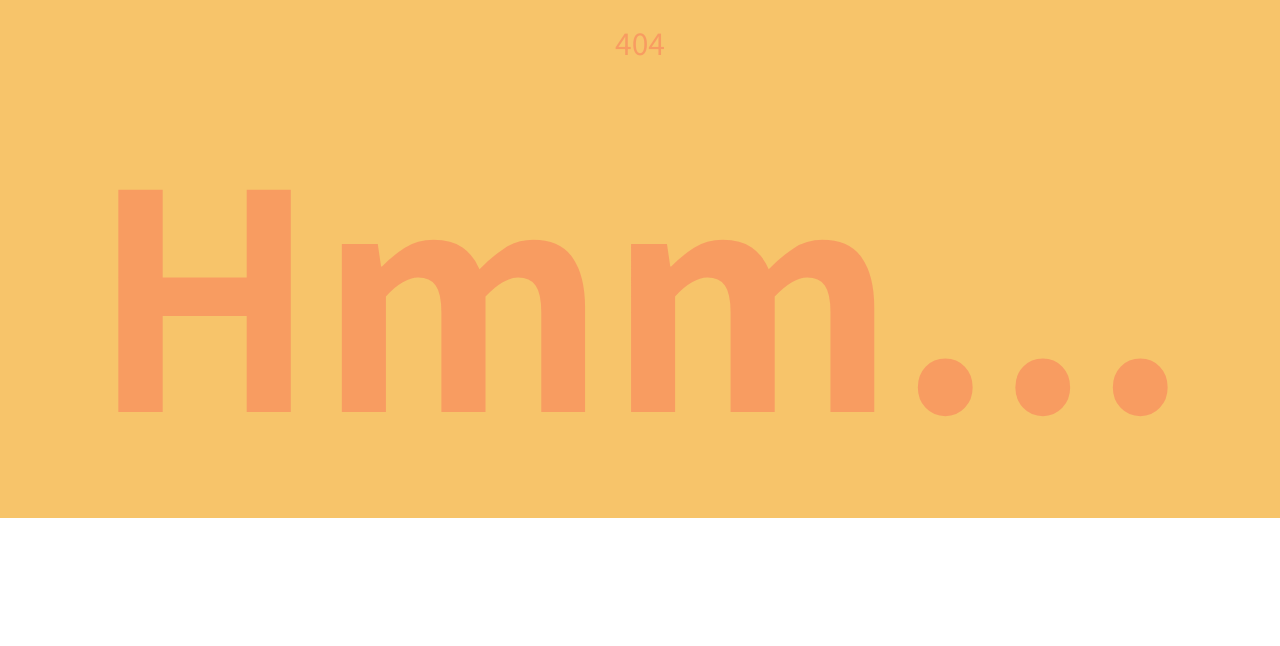
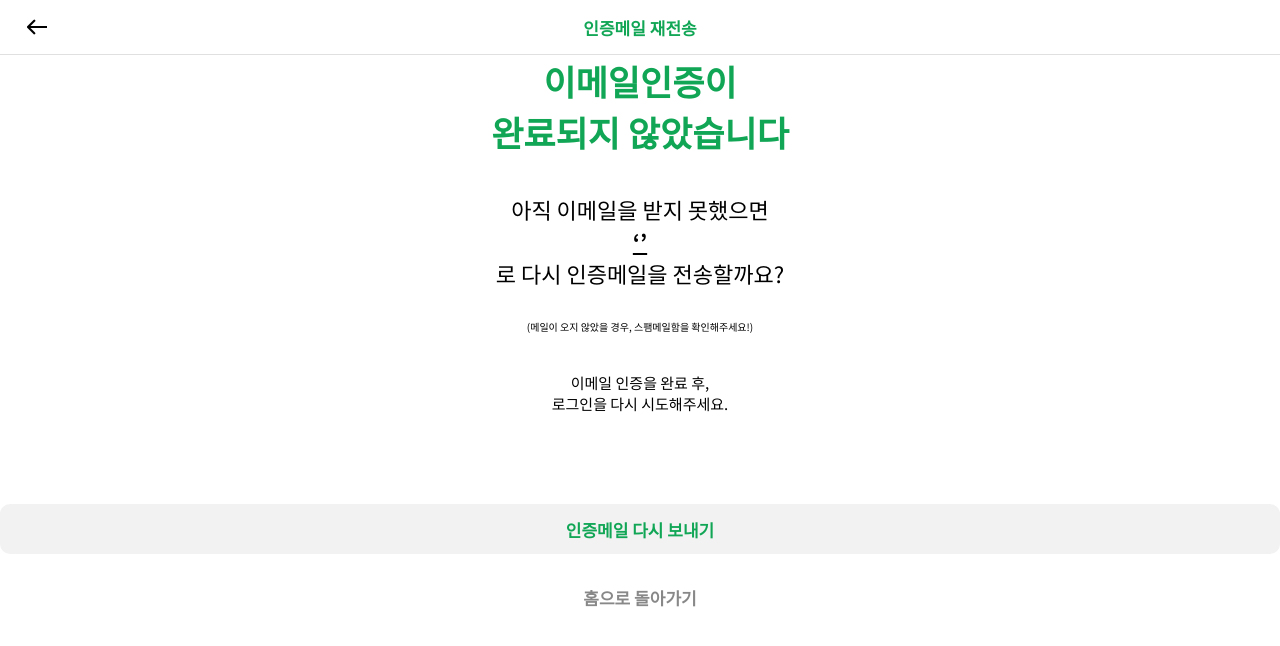
Before and after one commit to nanugi/nanugi-web, a React (Create React App) app: page /email-resend in a window 1280 px wide. Shown: the top 646 px of the page. Built offline with nearby package versions, Linux system fonts and the light colour scheme.

Commit message:
이메일 재전송 페이지 추가

```diff
--- a/src/App/Routes/index.tsx
+++ b/src/App/Routes/index.tsx
@@ -27,6 +27,7 @@ import MyFavs from '../../pages/MyFavs';
 import Empty from '../../pages/Enpty';
 import Profile from "../../pages/Profile";
 import Search from '../../pages/Search'
+import EmailResend from '../../pages/EmailResend'
 
 function Routes() {
   const staySignedIn = callCookie.get('staySignedIn');
@@ -49,6 +50,8 @@ function Routes() {
         <Route exact path="/mypage" component={MyPage} />
         <Route exact path="/find" component={Find} />
         <Route exact path="/policies" component={PolicyPage} />
+        <Route exact path="/email-resend" component={EmailResend} />
+
 
         {/* AuthRoute */}
         {/* <AuthRoute exact path="/main" component={Main} /> */}
--- /dev/null
+++ b/src/pages/EmailResend/index.tsx
@@ -0,0 +1,56 @@
+import React, { useEffect, useState } from 'react'
+import { useHistory, useLocation } from 'react-router-dom'
+import {
+  EmailResendPage,
+  HomeBtn,
+  ResendBtn,
+  ResendText1,
+  ResendText2,
+  ResendText2Strong,
+  ResendText3,
+  ResendTextSpamHelp
+} from './style'
+import TopHeader from '../../components/TopHeader'
+
+interface IEmailResend {
+  email: string
+}
+
+function EmailResend() {
+  const location = useLocation()
+  const history = useHistory()
+  const [email, setEmail] = useState('')
+  useEffect(() => {
+    setEmail((location.state as IEmailResend)?.email ?? "")
+  }, [])
+
+  return (
+    <EmailResendPage>
+      <TopHeader pageName="인증메일 재전송" />
+      <ResendText1>이메일인증이</ResendText1>
+      <ResendText1 style={{ marginBottom: '36px' }}>
+        완료되지 않았습니다
+      </ResendText1>
+      <ResendText2>
+        아직 이메일을 받지 못했으면
+      </ResendText2>
+      <ResendText2Strong>‘{email}’</ResendText2Strong>
+      <ResendText2 style={{ marginBottom: '30px' }}>
+        로 다시 인증메일을 전송할까요?
+      </ResendText2>
+      <ResendTextSpamHelp>(메일이 오지 않았을 경우, 스팸메일함을 확인해주세요!)</ResendTextSpamHelp>
+      <ResendText3 style={{ marginTop: '38px' }}>이메일 인증을 완료 후,</ResendText3>
+      <ResendText3 style={{ marginBottom: '90px' }}>
+        로그인을 다시 시도해주세요.
+      </ResendText3>
+      <ResendBtn type="button" onClick={() => {}}>
+        인증메일 다시 보내기
+      </ResendBtn>
+      <HomeBtn type="button" onClick={() => history.push('/main')}>
+        홈으로 돌아가기
+      </HomeBtn>
+    </EmailResendPage>
+  )
+}
+
+export default EmailResend
--- /dev/null
+++ b/src/pages/EmailResend/style.ts
@@ -0,0 +1,47 @@
+import styled from 'styled-components'
+import { Button } from '../common'
+
+export const EmailResendPage = styled.div`
+  width: 100%;
+  height: 100%;
+  display: flex;
+  flex-direction: column;
+  align-items: center;
+  position: fixed;
+  overflow: hidden;
+`;
+
+export const ResendBtn = styled(Button)`
+  color: #11a656;
+  background-color: #f2f2f2;
+`;
+
+export const HomeBtn = styled(Button)`
+  color: #888;
+  background-color: transparent;
+  border: none;
+`;
+
+export const ResendText1 = styled.div`
+  color: #11a656;
+  font-size: 35px;
+  font-weight: bold;
+`;
+export const ResendText2 = styled.div`
+  font-size: 22px;
+`;
+export const ResendTextSpamHelp = styled.div`
+  font-size: 10px
+`;
+export const ResendText2Strong = styled.div`
+  display: inline;
+
+  font-size: 22px;
+  font-weight: bold;
+  text-decoration: underline;
+`;
+
+export const ResendText3 = styled.div`
+  font-size: 15px;
+  font-weight: 400;
+`;
--- a/src/pages/Login/index.tsx
+++ b/src/pages/Login/index.tsx
@@ -43,7 +43,6 @@ function Login() {
     target.classList.add('on');
 
     const res = await login(isStaySignedIn, { id: email, password });
-
     if (res?.success) {
       setLoginField({
         email: '',
@@ -59,6 +58,10 @@ function Login() {
     alert(res?.msg);
     target.disabled = false;
     target.classList.remove('on');
+    if (res?.code === -1010) {
+      // 이메일 아직 미인증 고객
+      history.push('/email-resend', { email })
+    }
   };
 
   useEffect(() => {
--- a/src/pages/Signup/index.tsx
+++ b/src/pages/Signup/index.tsx
@@ -144,7 +144,7 @@ function Signup() {
               이메일을 전송하였습니다.
             </AfterSignupText2>
             <AfterSignUpTextSpamHelp>(메일이 오지 않았을 경우, 스팸메일함을 확인해주세요!)</AfterSignUpTextSpamHelp>
-            <AfterSignupText3>이메일 인증을 완료하고,</AfterSignupText3>
+            <AfterSignupText3 style={{ marginTop: '38px' }}>이메일 인증을 완료하고,</AfterSignupText3>
             <AfterSignupText3 style={{ marginBottom: '90px' }}>
               나누기와 함께{' '}
               <AfterSignupText3Strong>
```
